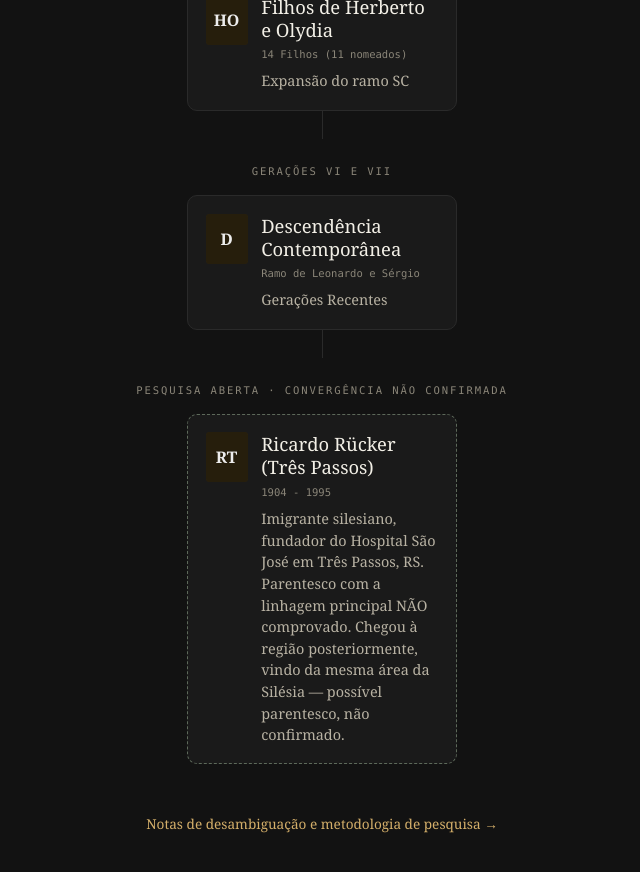
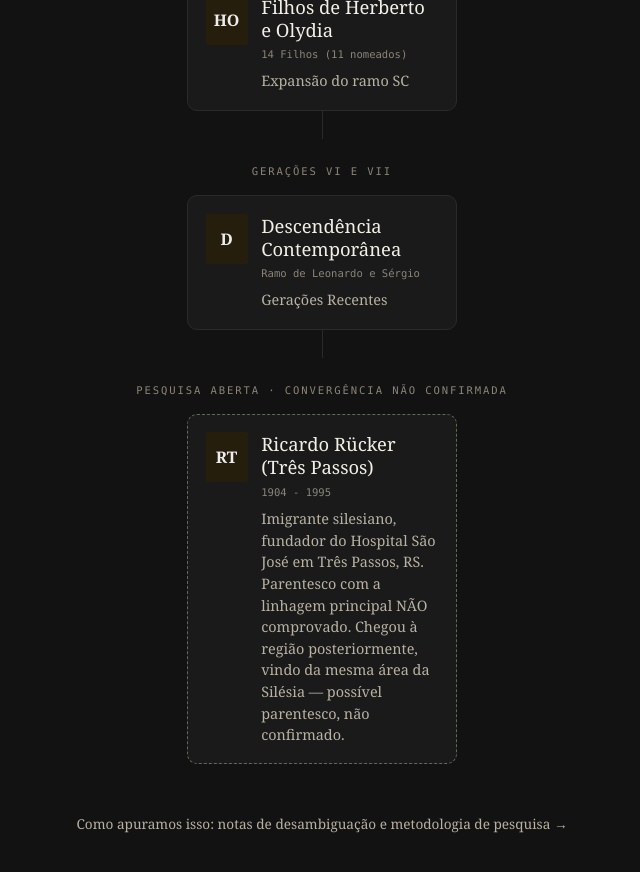
Before and after one commit to frucker-muss/frucker-muss.github.io, a Jekyll site: the page built from familia/arvore.html, in a window 1280 px wide and 900 px high, scrolled down 1737 px. Shown: the top 872 px of the window, without its empty margins (318-958 px from the left). Built offline with Jekyll 4.4.1, drawn with Linux system fonts in a browser that asks for light colours.

Commit message:
fix: atualiza metodologia.html e torna o link até ela mais perceptível
Corrige DESAMB 01 (idades corretas do manifesto: 28 para Ambros
August, 33 para August Ambros — não "28 declarados" para os dois).
Registra dois novos DESAMB: o caso Albano (resolvido — um único
indivíduo, não dois) e os dois Siegmundo (mesmo tronco, gerações
diferentes). No rodapé de arvore.html, dá mais contraste e um rótulo
mais claro ("Como apuramos isso →") ao link para a página de
metodologia, mantendo o tom discreto.

```diff
--- a/familia/arvore.html
+++ b/familia/arvore.html
@@ -127,8 +127,8 @@ title: "Árvore Genealógica (v6.0)"
 
   <div class="rkr-arvore" id="rkrArvore"></div>
 
-  <p style="text-align: center; font-size: 0.85rem; color: var(--mudo); margin-top: 3rem; width: 100%;">
-    <a href="{{ '/familia/metodologia.html' | relative_url }}">Notas de desambiguação e metodologia de pesquisa →</a>
+  <p style="text-align: center; font-size: 0.85rem; color: var(--soft); margin-top: 3rem; width: 100%;">
+    <a href="{{ '/familia/metodologia.html' | relative_url }}" style="color: var(--soft); text-decoration-color: var(--mudo);">Como apuramos isso: notas de desambiguação e metodologia de pesquisa →</a>
   </p>
 
 </div>
```
Also changed, not shown: familia/metodologia.html (+21 -1 lines).
